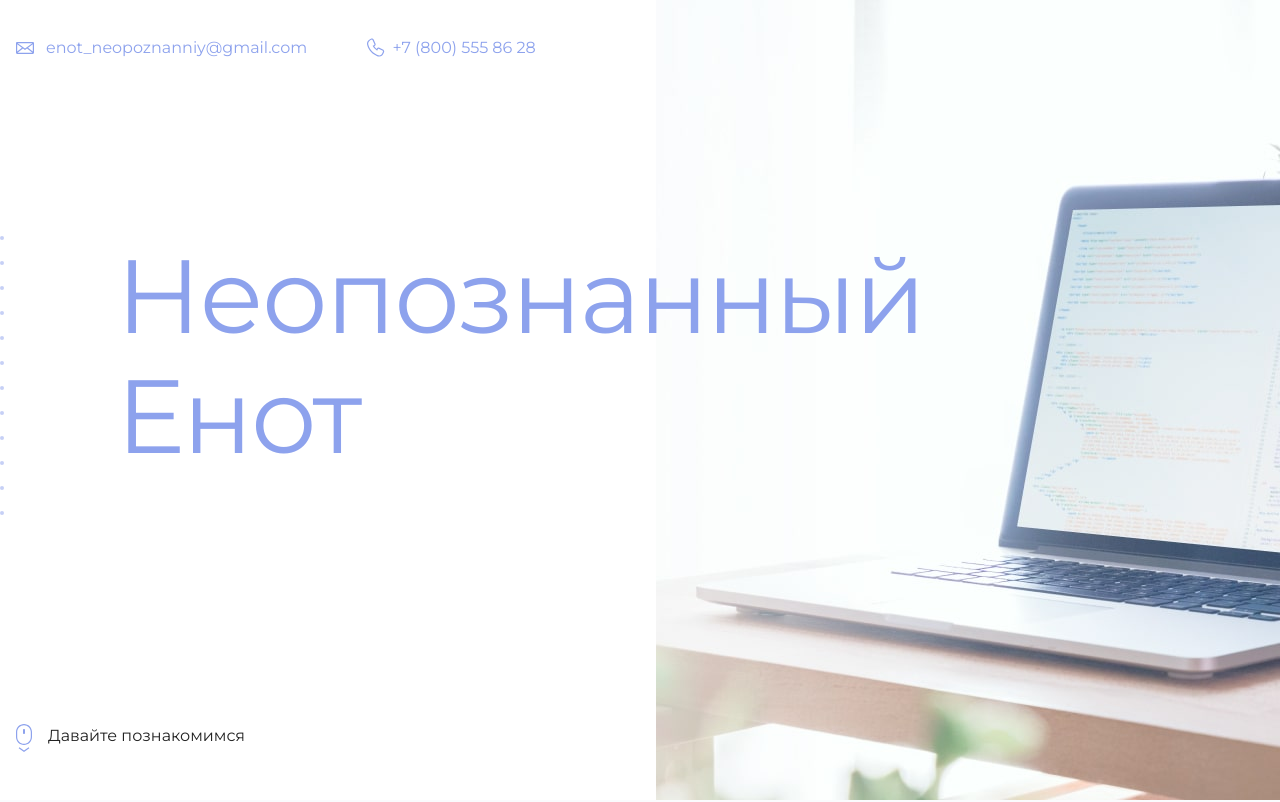
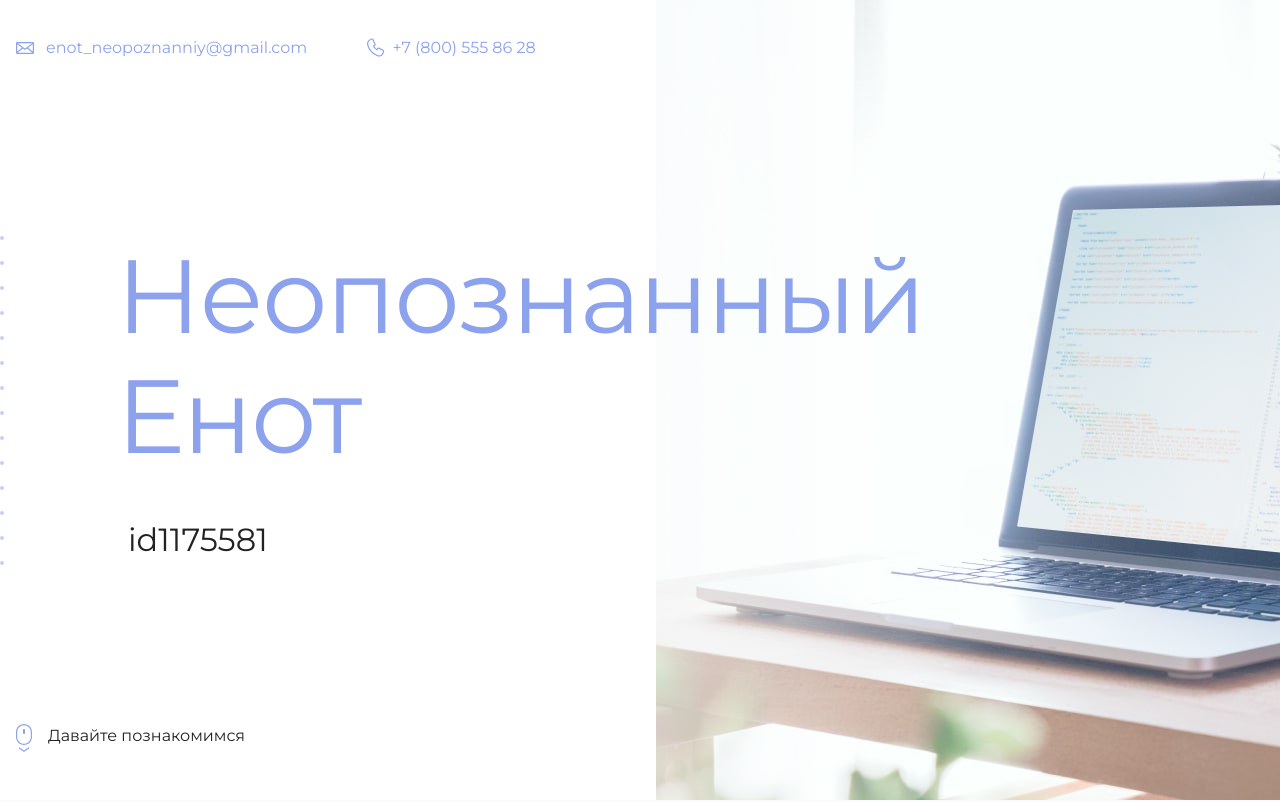
Before and after one commit to ksteProg/ksteProg.github.io, a plain HTML site: page my-site/index.html in a window 1280 px wide. Shown: the top 802 px of the page. Drawn offline with Linux system fonts and the light colour scheme.

Commit message:
внес в строку 22 свой id с сайта HTML Academy

```diff
--- a/my-site/index.html
+++ b/my-site/index.html
@@ -19,7 +19,7 @@
       <section class="hero-image">
         <div class="container">
           <h1 class="heading">Неопознанный Енот</h1>
-          <p><!-- Тут ваш id на сайте Академии --></p>
+          <p>id1175581</p>
         </div>
       </section>
 
```
